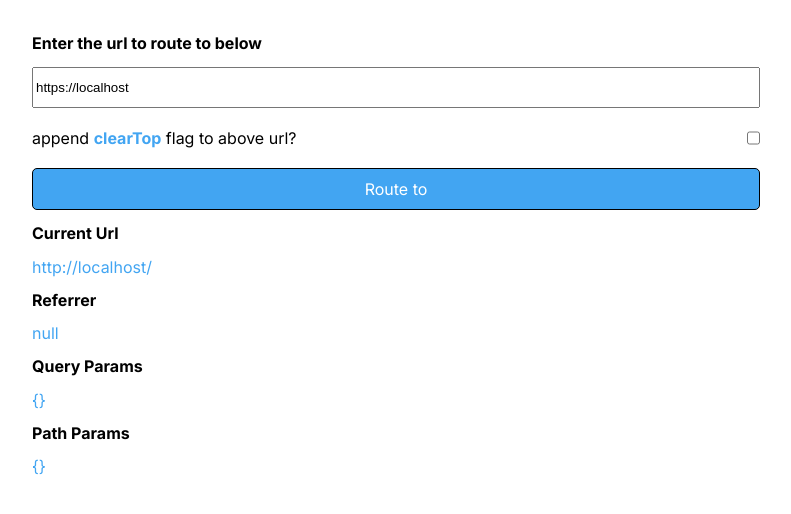
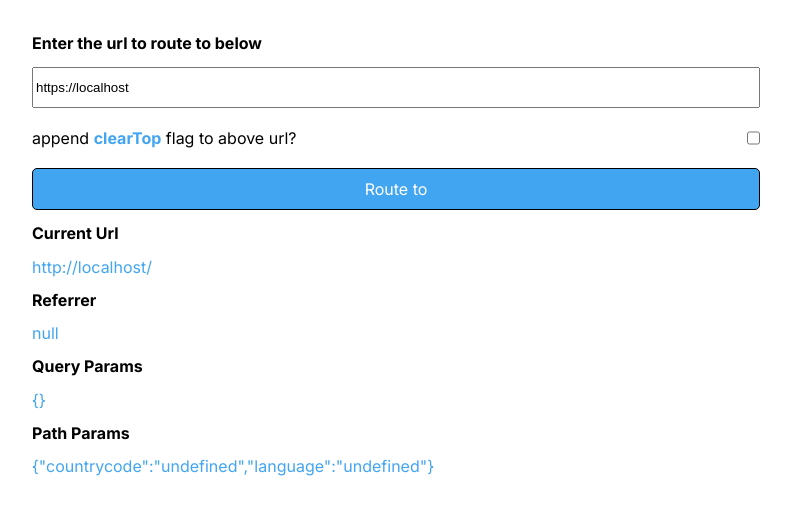
Before and after one commit to vishal-tiket/central-router, a Next.js app: page / in a window 1280 px wide. Shown: the top 514 px of the page, without its empty margins (244-1035 px from the left). Built offline with nearby package versions, Linux system fonts and the light colour scheme.

Commit message:
fix: url not decoded

```diff
--- a/component/CentralRouter/CentralRouter.js
+++ b/component/CentralRouter/CentralRouter.js
@@ -79,7 +79,7 @@ export const CentralRouter = ({
 
     /** to handle csr actions */
     setIsClient(true);
-    setCurrentUrl(window.location.href);
+    setCurrentUrl(decodeURIComponent(window.location.href));
 
     /** back navigation handling ( show confirmation popup on back press )  */
     window.handleBackPressed = () => {
@@ -296,12 +296,17 @@ export const CentralRouter = ({
       <h2>Path Params</h2>
       <span>
         {JSON.stringify({
-          ...params,
+          ...Object.keys(params).reduce((acc, key) => {
+            acc[key] = decodeURIComponent(params[key]);
+            return acc;
+          }, {}),
           "countrycode-language": undefined,
           ...(countrycode === "%23%23"
             ? { countrycode: undefined }
-            : { countrycode }),
-          ...(language === "%23%23" ? { language: undefined } : { language }),
+            : { countrycode: decodeURIComponent(countrycode) }),
+          ...(language === "%23%23"
+            ? { language: undefined }
+            : { language: decodeURIComponent(language) }),
         })}
       </span>
     </div>
--- a/src/middleware.js
+++ b/src/middleware.js
@@ -17,8 +17,6 @@ export function middleware(request) {
 
   const [countryCode, language] = pathname?.split("/")?.[1]?.split("-");
 
-  console.log("countryCode", countryCode, "language", language);
-
   if (countryCode && language) {
     const isValidCountryCode = ACCEPTED_COUNTRY_CODES?.find((val) => {
       if (val?.code?.toLowerCase() === countryCode?.toLowerCase()) return true;
@@ -28,12 +26,10 @@ export function middleware(request) {
     });
 
     if (!isValidCountryCode || !isValidLangauge) {
-      console.log("redirecting to 404", request.nextUrl.pathname);
       request.nextUrl.pathname = `/##-##${request.nextUrl.pathname}`;
-      return NextResponse.rewrite(request.nextUrl);PageTransitionEvent
+      return NextResponse.rewrite(request.nextUrl);
     }
   } else {
-    console.log("redirecting", request.nextUrl.pathname);
     request.nextUrl.pathname = `/##-##${request.nextUrl.pathname}`;
     return NextResponse.rewrite(request.nextUrl);
   }
```
